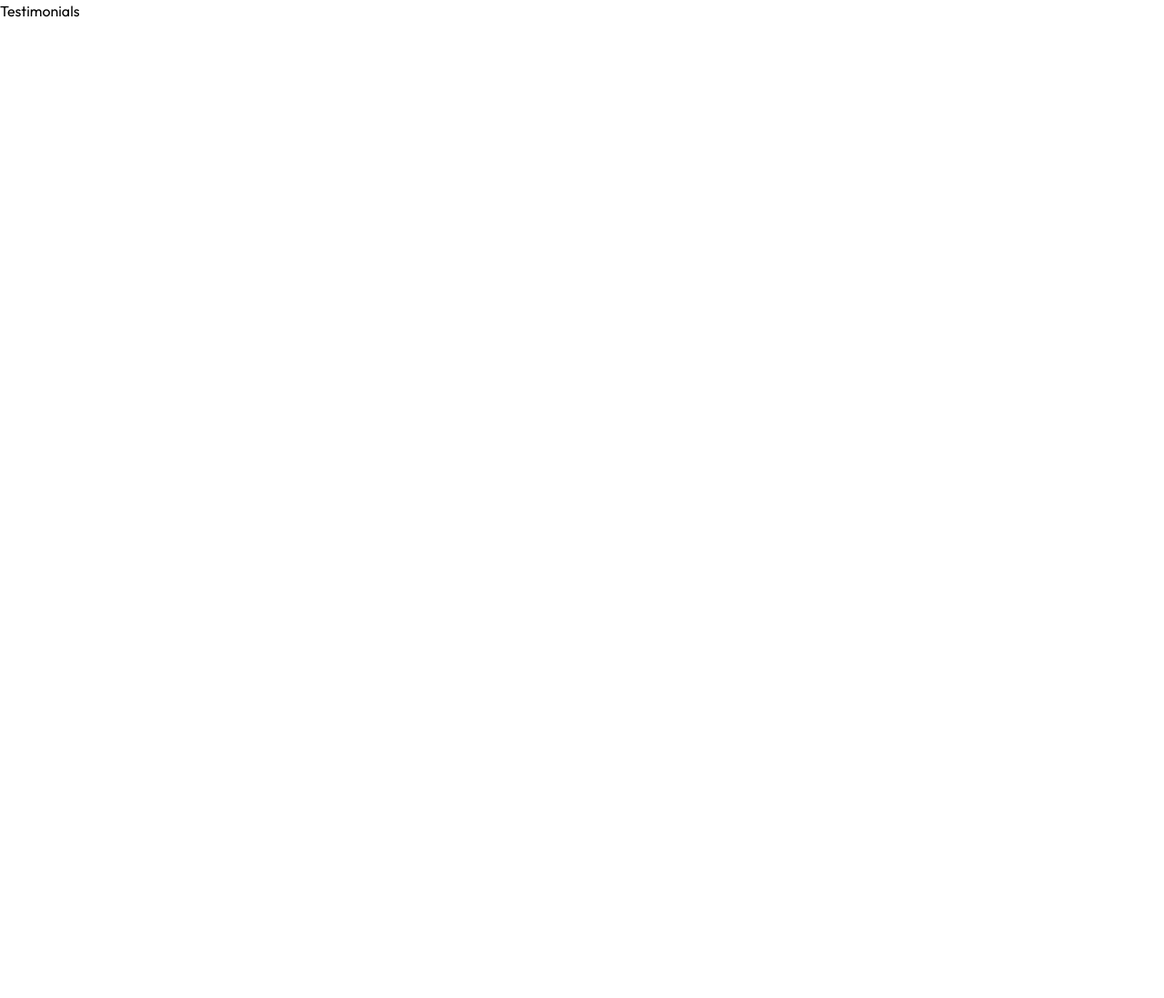
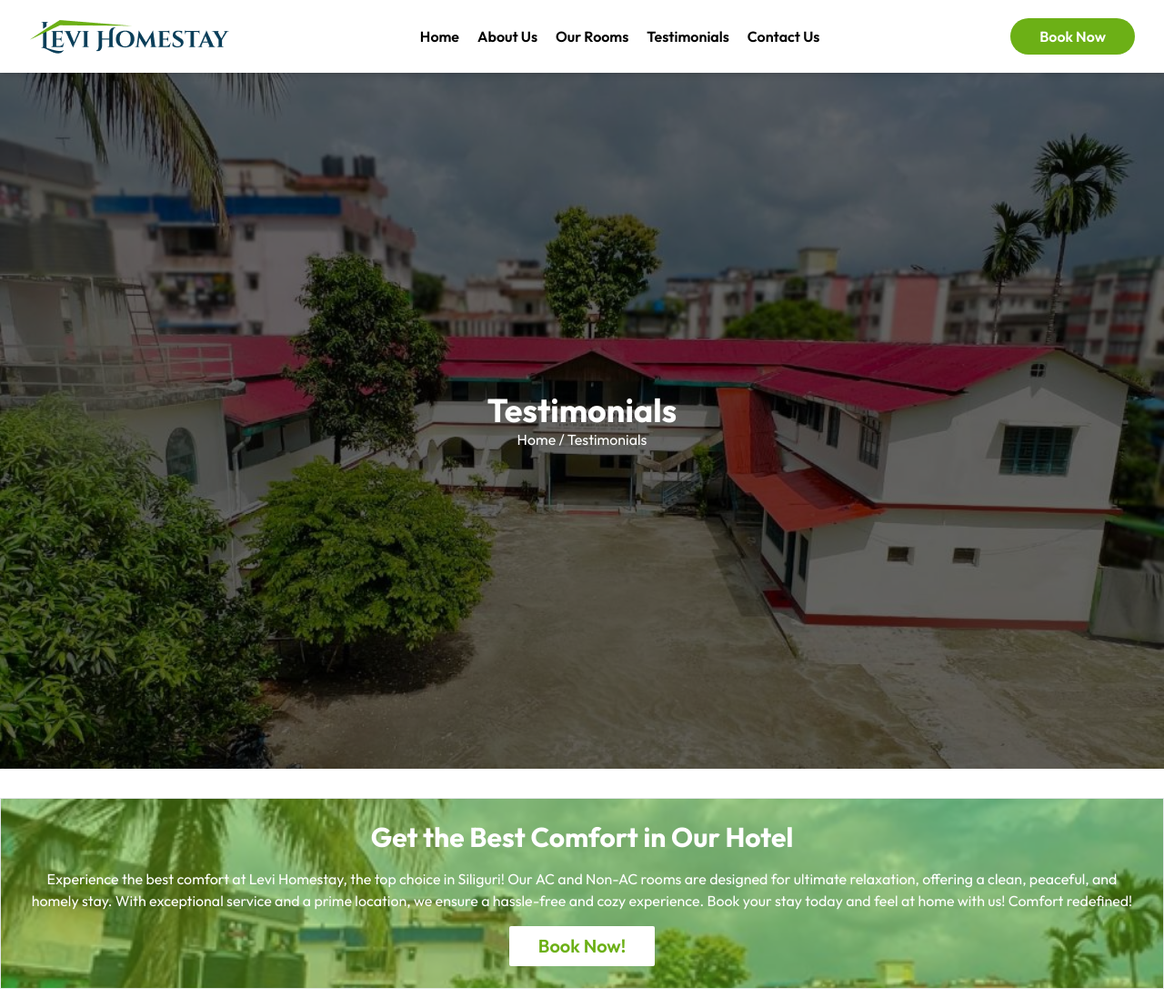
Before and after one commit to neelgit1010/levi-homestay, a Next.js app: page /testimonials in a window 1280 px wide. Shown: the top 1097 px of the page at 91% size. Before the commit the page ends 800 px from the top, so only its background shows below. Built offline with nearby package versions, Linux system fonts and the light colour scheme.

Commit message:
testimonial done hotel section updated

```diff
--- a/src/components/home/HotelSection.jsx
+++ b/src/components/home/HotelSection.jsx
@@ -28,8 +28,7 @@ const HotelSection = () => {
                 at home with us! Comfort redefined!
               </p>
               <button
-                // onClick={toggleAppointmentModal}
-                className="bg-white text-xl text-defined-green py-2 px-8 rounded-sm transition-all duration-300 font-semibold hover:bg-gray-600"
+                className="bg-white text-xl text-defined-green py-2 px-8 rounded-sm transition-all duration-300 font-semibold hover:bg-gray-200"
               >
                 Book Now!
               </button>
--- a/src/pages/testimonials.js
+++ b/src/pages/testimonials.js
@@ -1,7 +1,16 @@
+import BannerComponent from "@/components/home/BannerComponent";
+import CustomerReviewSection from "@/components/home/CustomerReviewSection";
+import HotelSection from "@/components/home/HotelSection";
+import MainTemplate from "@/templates/MainTemplate";
+
 export default function Testimonials() {
   return (
-    <>
-      <h1>Testimonials</h1>
-    </>
+    <MainTemplate>
+      <BannerComponent />
+      <div className="flex flex-col gap-8 mt-8">
+        <HotelSection />
+        <CustomerReviewSection />
+      </div>
+    </MainTemplate>
   );
 }
```
